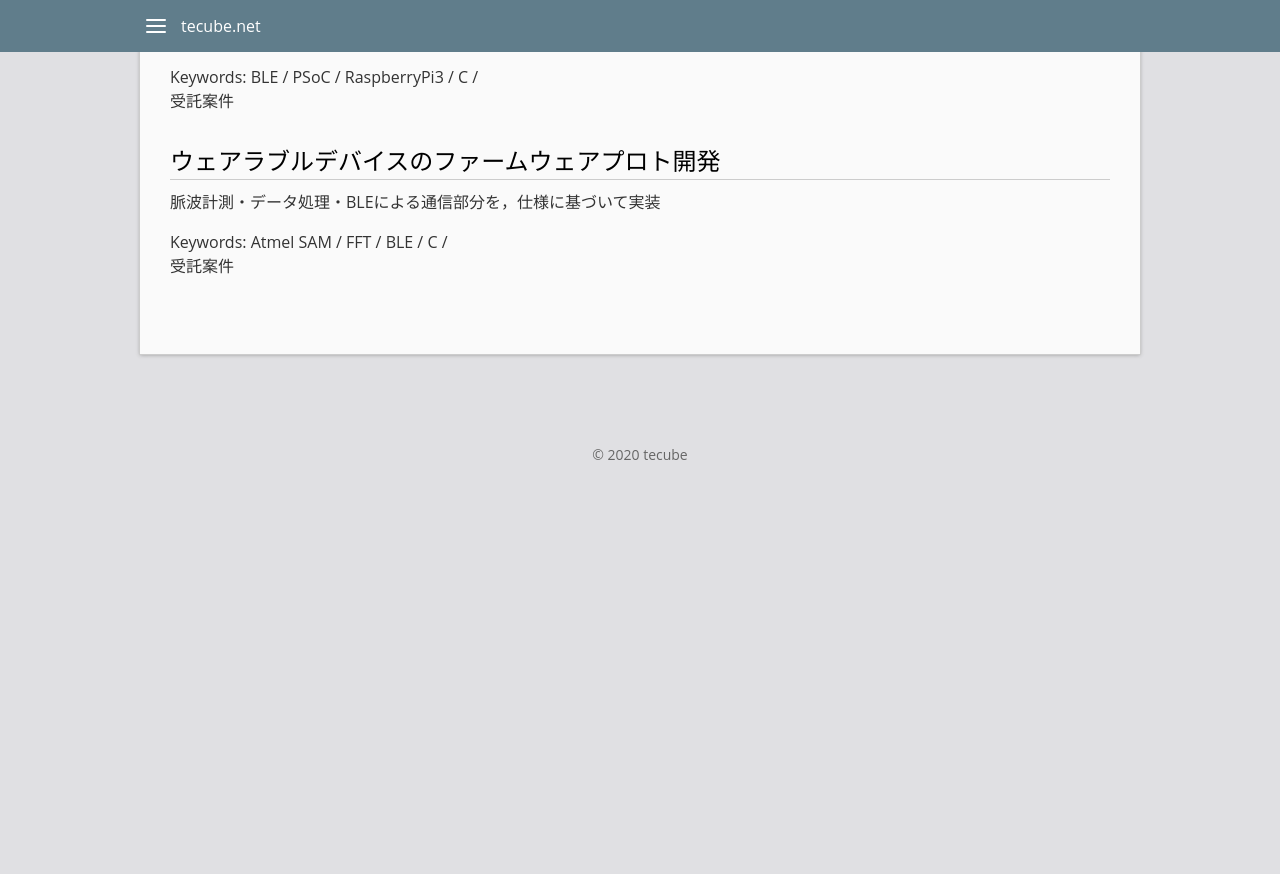
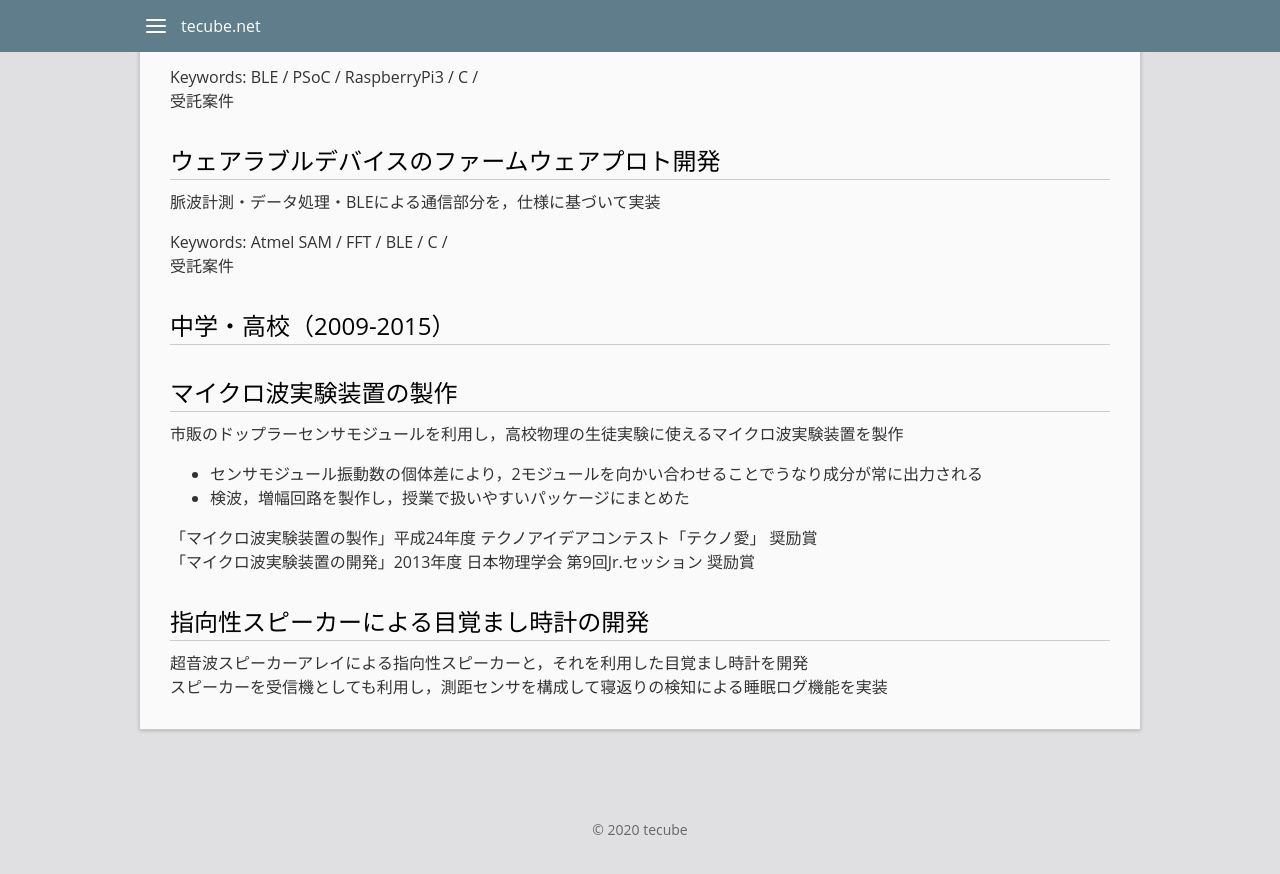
Before and after one commit to tecube/tecube.github.io, a Jekyll site: the page built from experience.html, in a window 1280 px wide and 900 px high, scrolled down 1377 px. Shown: the top 874 px of the window. Built offline with Jekyll 4.4.1, drawn with Linux system fonts in a browser that asks for light colours; before the commit the page ends 1856 px from its top, so only the background shows below that.

Commit message:
add experience in highschool

```diff
--- a/experience.html
+++ b/experience.html
@@ -21,3 +21,27 @@ permalink: /experience/
     <br>
     {{ work.in_house_or_not }}
 {% endfor %}
+
+
+<h1>中学・高校（2009-2015）</h1>
+    <!--
+    {{ "[奈良女子大学附属中等教育学校 サイエンス研究会 生徒論文集](https://www2.nara-wu.ac.jp/fuchuko/ssh/content/ronbun/)
+        （PDF [平成24年度](http://www.nara-wu.ac.jp/fuchuko/student/ssh/ronbun/H24.pdf)
+              [平成25年度](http://www.nara-wu.ac.jp/fuchuko/student/ssh/ronbun/H25.pdf)
+        ）" | markdownify }}
+    -->
+
+    <h2>マイクロ波実験装置の製作</h2>
+    市販のドップラーセンサモジュールを利用し，高校物理の生徒実験に使えるマイクロ波実験装置を製作
+    <ul>
+        <li>センサモジュール振動数の個体差により，2モジュールを向かい合わせることでうなり成分が常に出力される</li>
+        <li>検波，増幅回路を製作し，授業で扱いやすいパッケージにまとめた</li>
+    </ul>
+    <p>
+    「マイクロ波実験装置の製作」平成24年度 テクノアイデアコンテスト「テクノ愛」 奨励賞<br>
+    「マイクロ波実験装置の開発」2013年度 日本物理学会 第9回Jr.セッション 奨励賞
+    </p>
+
+    <h2>指向性スピーカーによる目覚まし時計の開発</h2>
+    超音波スピーカーアレイによる指向性スピーカーと，それを利用した目覚まし時計を開発<br>
+    スピーカーを受信機としても利用し，測距センサを構成して寝返りの検知による睡眠ログ機能を実装
```
